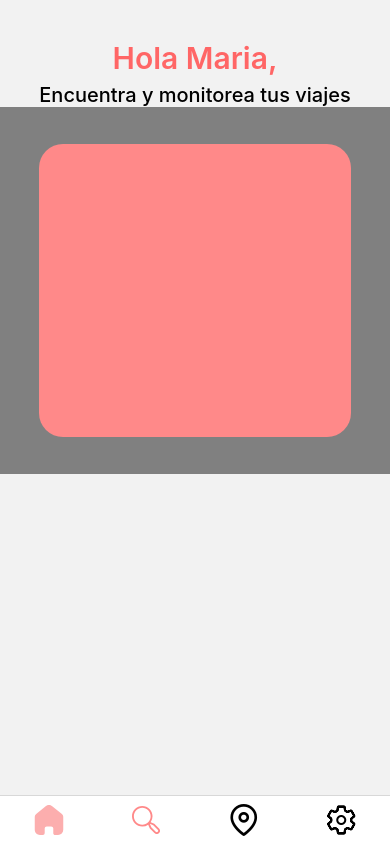
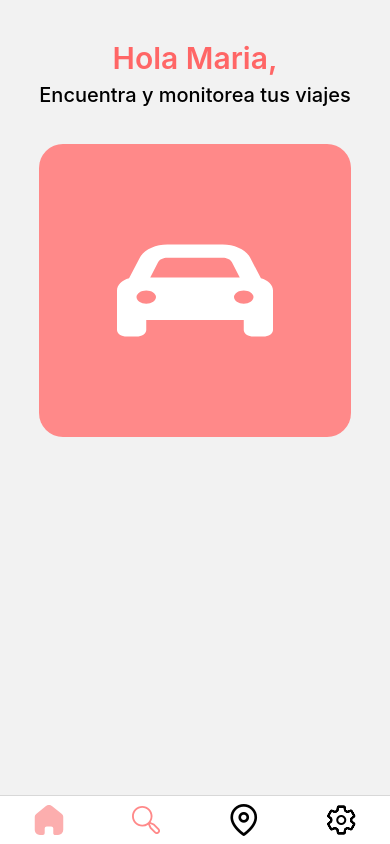
Before and after one commit to SamNick09/chicas-programadoras-, a React Native app: screen /FirstScreen in a window 390 px wide. Built offline with nearby package versions, Linux system fonts and the light colour scheme.

Commit message:
iconoDeAuto

```diff
--- a/screens/First/index.js
+++ b/screens/First/index.js
@@ -1,6 +1,7 @@
 import React from "react";
 import { View, Text, Dimensions } from "react-native";
 import { useSafeAreaInsets } from "react-native-safe-area-context";
+import AutoIcon from "../../svgIcons/AutoIcon";
 
 const FirstScreen = () => {
   const espacios = useSafeAreaInsets();
@@ -29,7 +30,6 @@ const FirstScreen = () => {
           justifyContent: "center",
           alignItems: "center",
           height: dimensionContenedor,
-          backgroundColor: "gray",
         }}
       >
         <View
@@ -38,8 +38,12 @@ const FirstScreen = () => {
             height: "80%",
             backgroundColor: "#FF8989",
             borderRadius: 24,
+            justifyContent: "center",
+            alignItems: "center",
           }}
-        ></View>
+        >
+          <AutoIcon />
+        </View>
       </View>
     </View>
   );
--- /dev/null
+++ b/svgIcons/AutoIcon.js
@@ -0,0 +1,17 @@
+import * as React from "react";
+import Svg, { Path } from "react-native-svg";
+const AutoIcon = (props) => (
+  <Svg
+    xmlns="http://www.w3.org/2000/svg"
+    width={156}
+    height={93}
+    fill="none"
+    {...props}
+  >
+    <Path
+      fill="#fff"
+      d="M41.194 18.076 33.24 33.375h89.518l-7.953-15.299c-1.371-2.625-5.058-4.389-9.201-4.389h-55.21c-4.143 0-7.83 1.764-9.201 4.39ZM12.066 34.36 22.79 13.75C26.904 5.854 37.964.562 50.395.562h55.21c12.431 0 23.491 5.292 27.604 13.187l10.725 20.61C151.003 36.33 156 41.024 156 46.5v39.375c0 3.63-4.357 6.563-9.75 6.563h-9.75c-5.393 0-9.75-2.933-9.75-6.563v-9.844h-97.5v9.844c0 3.63-4.357 6.563-9.75 6.563H9.75c-5.393 0-9.75-2.933-9.75-6.563V46.5c0-5.476 4.997-10.172 12.066-12.14ZM39 53.062c0-1.74-1.027-3.41-2.856-4.64-1.828-1.23-4.308-1.922-6.894-1.922-2.586 0-5.066.691-6.894 1.922-1.829 1.23-2.856 2.9-2.856 4.64 0 1.741 1.027 3.41 2.856 4.64 1.828 1.232 4.308 1.923 6.894 1.923 2.586 0 5.066-.691 6.894-1.922 1.829-1.23 2.856-2.9 2.856-4.64Zm87.75 6.563c2.586 0 5.066-.691 6.894-1.922 1.829-1.23 2.856-2.9 2.856-4.64 0-1.741-1.027-3.41-2.856-4.64-1.828-1.232-4.308-1.923-6.894-1.923-2.586 0-5.066.691-6.894 1.922-1.829 1.23-2.856 2.9-2.856 4.64 0 1.741 1.027 3.41 2.856 4.64 1.828 1.232 4.308 1.923 6.894 1.923Z"
+    />
+  </Svg>
+);
+export default AutoIcon;
```
